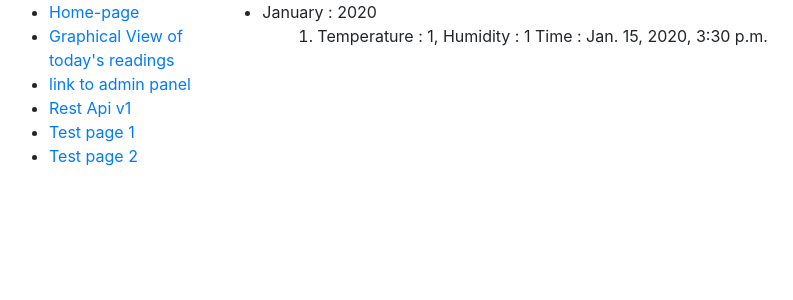
After one commit to sajankp/iot_project, a Django app: page /test2 in a window 1280 px wide. The commit adds this page. Shown: the top 300 px of the page, without its empty margins (6-799 px from the left). Run offline with Django 3.2, Linux system fonts and the light colour scheme; tables that the repository leaves empty hold one stand-in row (values such as "Sample post"); some libraries are stand-ins or nearby versions.

Commit message:
Add new page data_list and convert templates to base and extended template
For this we created a new template(test2) which is same as that of the index page using class based views.
The base template have a new sidebar inherited by all as well as pagination.
This is now available in test1 and test2 pages as of now.

```diff
--- /dev/null
+++ b/esp8266/templates/base_generic.html
@@ -0,0 +1,49 @@
+<!DOCTYPE html>
+<html lang="en">
+<head>
+  {% block title %}<title>Local Library</title>{% endblock %}
+  <meta charset="utf-8">
+  <meta name="viewport" content="width=device-width, initial-scale=1">
+  <link rel="stylesheet" href="https://stackpath.bootstrapcdn.com/bootstrap/4.1.3/css/bootstrap.min.css" integrity="sha384-MCw98/SFnGE8fJT3GXwEOngsV7Zt27NXFoaoApmYm81iuXoPkFOJwJ8ERdknLPMO" crossorigin="anonymous">
+  <!-- Add additional CSS in static file -->
+  {% load static %}
+  <link rel="stylesheet" href="{% static 'css/styles.css' %}">
+</head>
+<body>
+  <div class="container-fluid">
+    <div class="row">
+      <div class="col-sm-2">
+      {% block sidebar %}
+        <ul class="sidebar-nav">
+          <li><a href="{% url "index" %}">Home-page</a></li>
+          <li><a href="{% url "chart" %}">Graphical View of today's readings</a></li>
+          <li><a href="{% url "admin:index" %}">link to admin panel</a></li>
+          <li><a href="{% url "api-root" %}">Rest Api v1</a></li>
+          <li><a href="{% url "test" %}">Test page 1</a></li>
+          <li><a href="{% url "test2" %}">Test page 2</a></li>
+        </ul>
+     {% endblock %}
+      </div>
+      <div class="col-sm-10 ">{% block content %}{% endblock %}
+        {% block pagination %}
+          {% if is_paginated %}
+              <div class="pagination">
+                  <span class="page-links">
+                      {% if page_obj.has_previous %}
+                          <a href="{{ request.path }}?page={{ page_obj.previous_page_number }}">previous</a>
+                      {% endif %}
+                      <span class="page-current">
+                          Page {{ page_obj.number }} of {{ page_obj.paginator.num_pages }}.
+                      </span>
+                      {% if page_obj.has_next %}
+                          <a href="{{ request.path }}?page={{ page_obj.next_page_number }}">next</a>
+                      {% endif %}
+                  </span>
+              </div>
+          {% endif %}
+        {% endblock %}
+      </div>
+    </div>
+  </div>
+</body>
+</html>
--- /dev/null
+++ b/esp8266/templates/esp8266/data_list.html
@@ -0,0 +1,30 @@
+{% extends "base_generic.html" %}
+
+{% block title %}<title>Test2 page of my IOT website</title>{% endblock %}
+
+{% block content %}
+
+{% comment %}
+  <ul>
+    {% for data in data_list %}
+      <li>Temperature : {{ data.temperature }}, Humidity : {{ data.humidity }} {% load tz %}{% localtime on %}Time : {{ data.date }}{% endlocaltime %}</li>
+    {% endfor %}
+  </ul>
+{% endcomment %}
+
+  {% regroup data_list by date.month as month_list %}
+    <ul>
+    {% for months,data_list in month_list %}
+        <li>{{ data_list.0|date:"F : Y"}}
+        <ol>
+            {% for x in data_list %}
+            <div class="col-sm-12 col-md-12 col-lg-12 col-xl-12">
+              <li>Temperature : {{ x.temperature }}, Humidity : {{ x.humidity }} {% load tz %}{% localtime on %}Time : {{ x.date }}{% endlocaltime %}</li>
+            </div>
+            {% endfor %}
+        <br style="clear:both;"/>
+        </ol>
+        </li>
+    {% endfor %}
+    </ul>
+{% endblock %}
--- a/esp8266/urls.py
+++ b/esp8266/urls.py
@@ -21,6 +21,6 @@ urlpatterns = [
     path('post', views.store, name = 'store'),
     path('', views.index, name = "index"),
     path('chart', views.chart, name = "chart"),
-    # path('test', views.DataListView.as_view(), name="test"),
+    path('test2', views.DataListView.as_view(), name="test2"),
     path('test', views.test, name="test"),
 ]
--- a/esp8266/views.py
+++ b/esp8266/views.py
@@ -32,7 +32,6 @@ def index(request):
     context = {"values": values}
     return render(request, "esp8266/values.html", context)
 
-
 def chart(request):
     '''
     # Another way of implementing
@@ -58,16 +57,11 @@ class DataViewSet(viewsets.ModelViewSet):
     queryset = Data.objects.all().order_by('date')
     serializer_class = DataSerializer
 
-'''
-from esp8266.forms import DateForm
 from django.views import generic
 class DataListView(generic.ListView):
     model = Data
-    def get_queryset(self):
-        return Data.objects.filter(date__gte=datetime.date.today())
-    context_object_name = "values"
-    template_name = 'esp8266/test.html'
-'''
+    #paginate_by = 50
+
 
 from esp8266.forms import DateForm
 def test(request):
@@ -78,4 +72,4 @@ def test(request):
     else:
         form = DateForm()
     values = Data.objects.filter(date__date=form['date'].value())
-    return render(request, 'esp8266/test.html', {'form': form, 'values':values})
+    return render(request, 'esp8266/test.html', {'form': form, 'values':values, 'count':len(values)})
```
Also changed, not shown: esp8266/templates/esp8266/test.html (+18 -21 lines).
